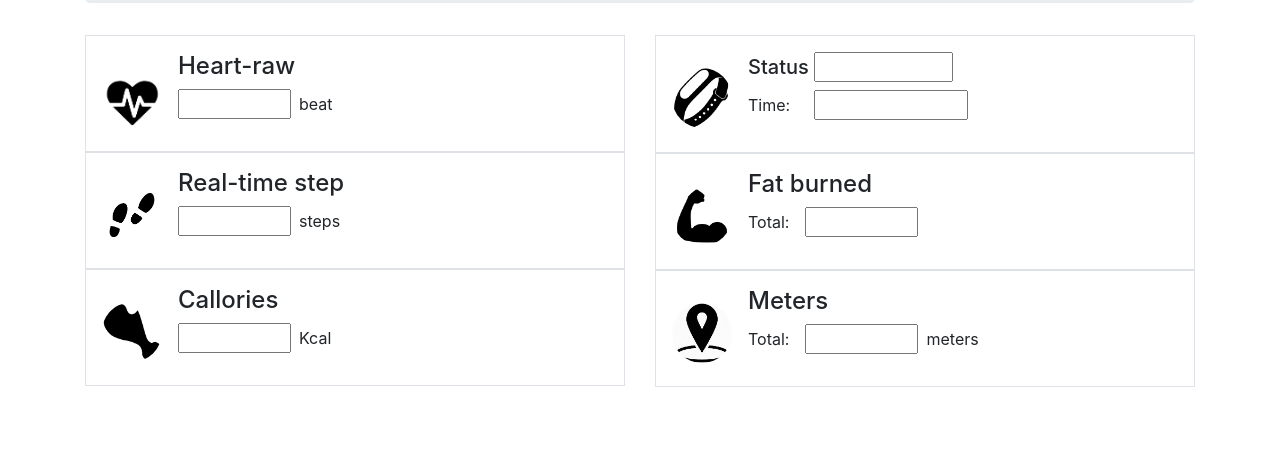
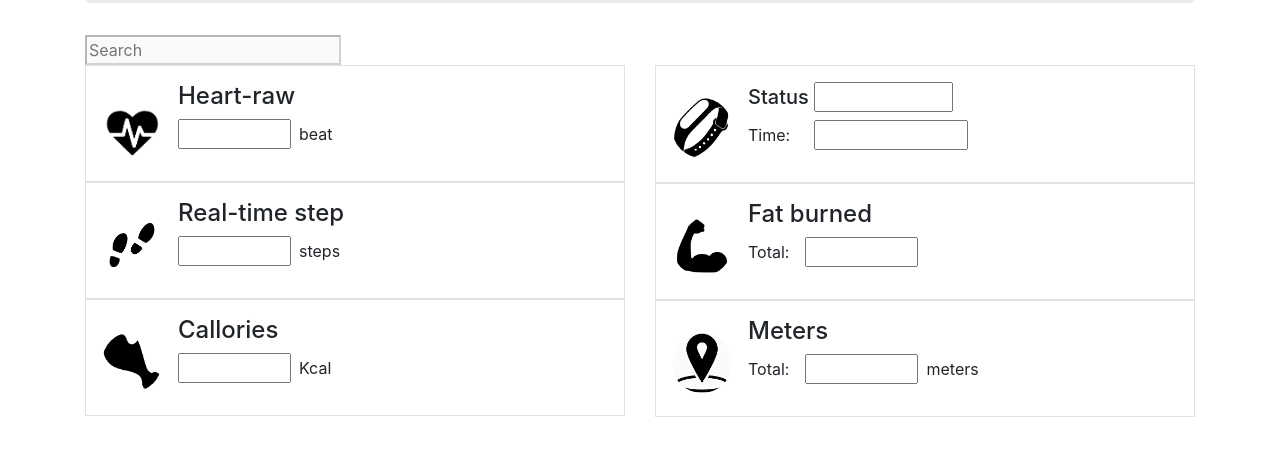
Before and after one commit to nmtoan251998/fitness-tracker, a website built with Parcel: page src/views/home.html in a window 1280 px wide. Shown: the part 195-650 px from the top of the page. Built offline with nearby package versions, Linux system fonts and the light colour scheme; no server answers; a script that the page names is missing.

```diff
--- a/src/views/home.html
+++ b/src/views/home.html
@@ -16,6 +16,10 @@
             <div class="jumbotron text-center">
                 <h2> HEATHCARE APPLICATION IOT</h2><br>
             </div>
+
+            <form>
+                <input type="search" name="q" placeholder="Search" disabled>
+            </form>
 
             <div class="row">
                 <div class="col-sm-6">
```
